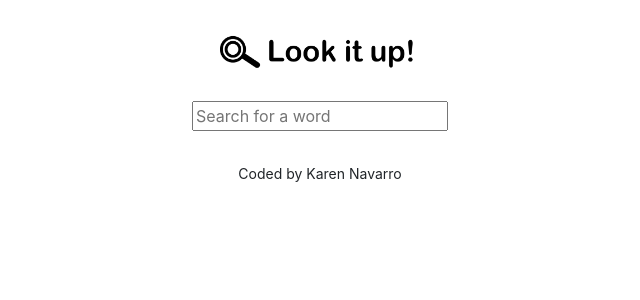
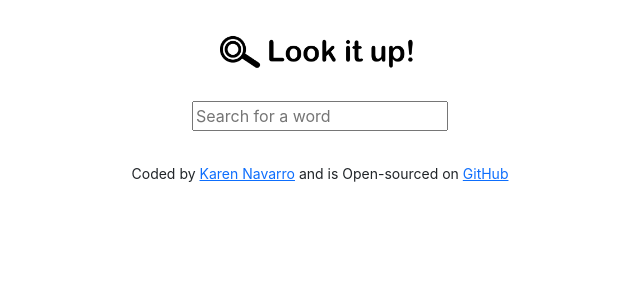
Before and after one commit to KarenPNavarro/project-dictionary, a React (Create React App) app: page / in a window 1280 px wide. Shown: the top 300 px of the page, without its empty margins (320-960 px from the left). Built offline with nearby package versions, Linux system fonts and the light colour scheme.

Commit message:
Added footer URLS

```diff
--- a/src/App.js
+++ b/src/App.js
@@ -13,7 +13,19 @@ export default function App() {
           <Dictionary />
         </main>
         <footer className="App-footer">
-          <small>Coded by Karen Navarro</small>
+          <small>
+            Coded by{" "}
+            <a href="https://karennavarro.io/" rel="noreferrer">
+              Karen Navarro
+            </a>{" "}
+            and is Open-sourced on{" "}
+            <a
+              href="https://github.com/KarenPNavarro/project-dictionary"
+              rel="noreferrer"
+            >
+              GitHub
+            </a>
+          </small>
         </footer>
       </div>
     </div>
```
